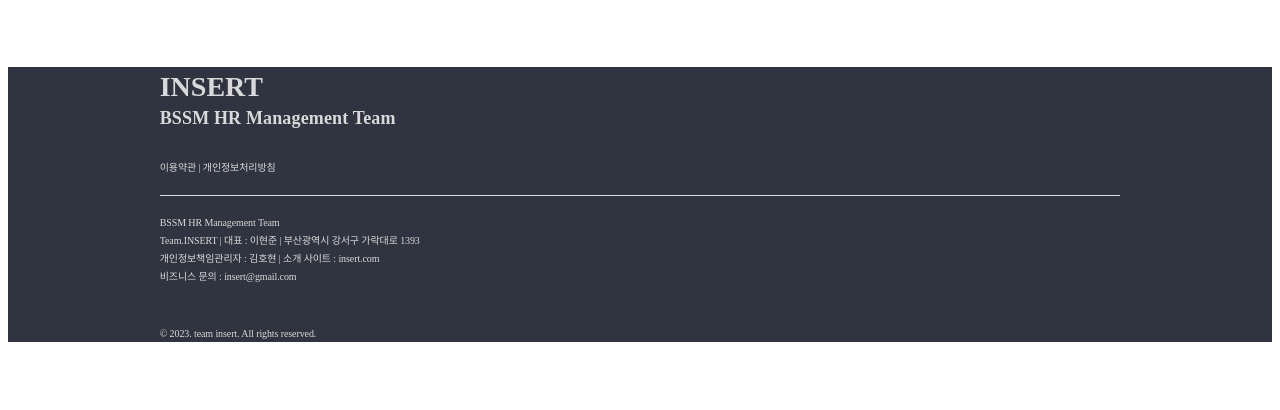
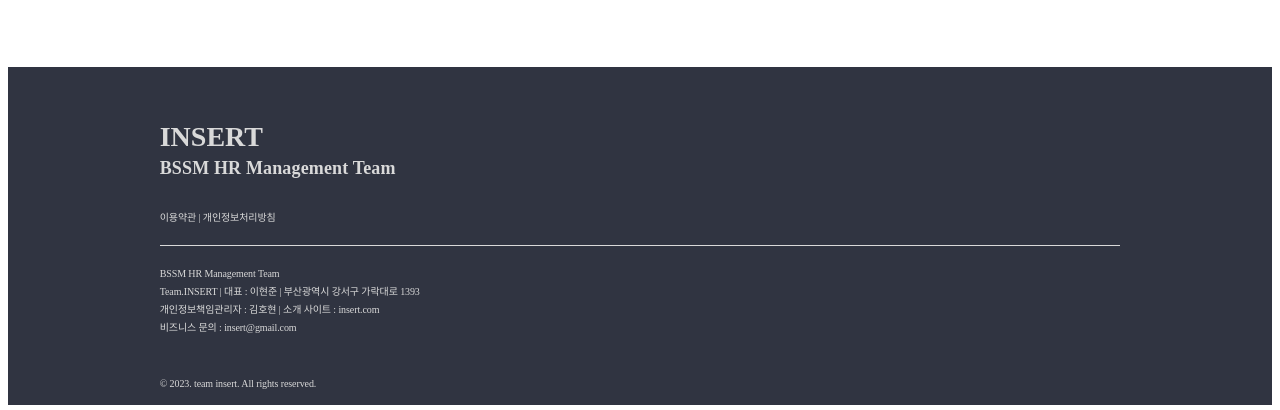
Before and after one commit to Team-INSERT/INSERT_WEB, a Next.js app: page / in a window 1280 px wide. Shown: the part 3887-4297 px from the top of the page. Before the commit the page ends 4237 px from the top, so only its background shows below. Built offline with nearby package versions, Linux system fonts and the light colour scheme; no server answers.

Commit message:
chore: Footer padding속성 추가

```diff
--- a/src/components/Footer/style.ts
+++ b/src/components/Footer/style.ts
@@ -9,6 +9,7 @@ export const FooterLayout = styled.div`
   justify-content: center;
   align-items: center;
   background-color: ${color.tertiary};
+  padding: 4% 0 1% 0;
 `;
 
 export const FooterContainer = styled.div`
```
